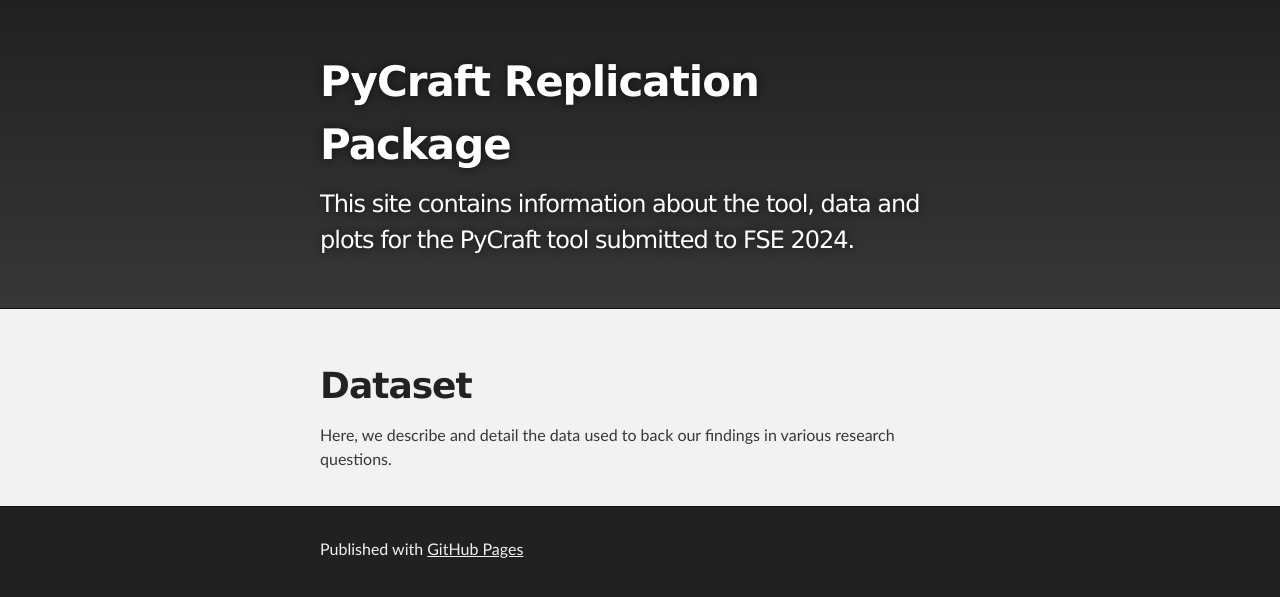
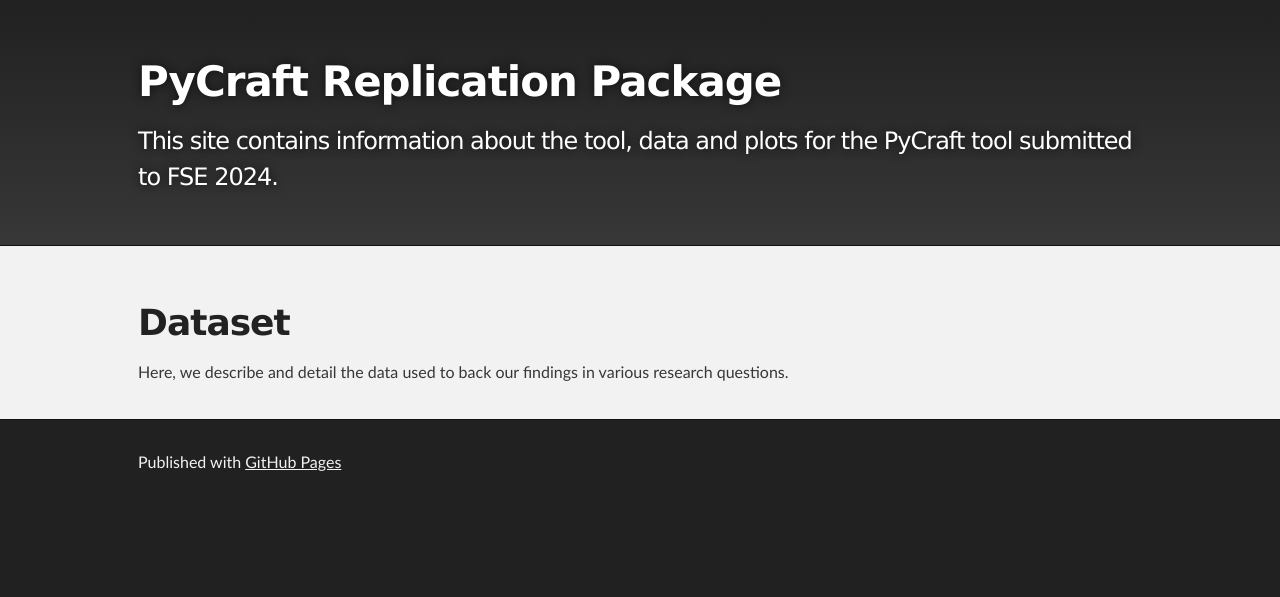
Before and after one commit to PyCraftTool/PyCraftTool.github.io, a Jekyll site: the page built from dataset.md, in a window 1280 px wide. Shown: the top 597 px of the page. Built offline with Jekyll 4.4.1, drawn with Linux system fonts in a browser that asks for light colours; our own code applies the rules of GitHub Pages for plain Markdown files.

Commit message:
scss chancges

```diff
--- a/_sass/jekyll-theme-slate.scss
+++ b/_sass/jekyll-theme-slate.scss
@@ -275,9 +275,12 @@
 
 .inner {
   position: relative;
-  max-width: 640px;
+  max-width: 1000px;
   padding: 20px 10px;
-  margin: 0 auto;
+//   margin: 0 auto;
+  margin-left: 10%;
+  margin-right: 10%;
+
 }
 
 #forkme_banner {
```
